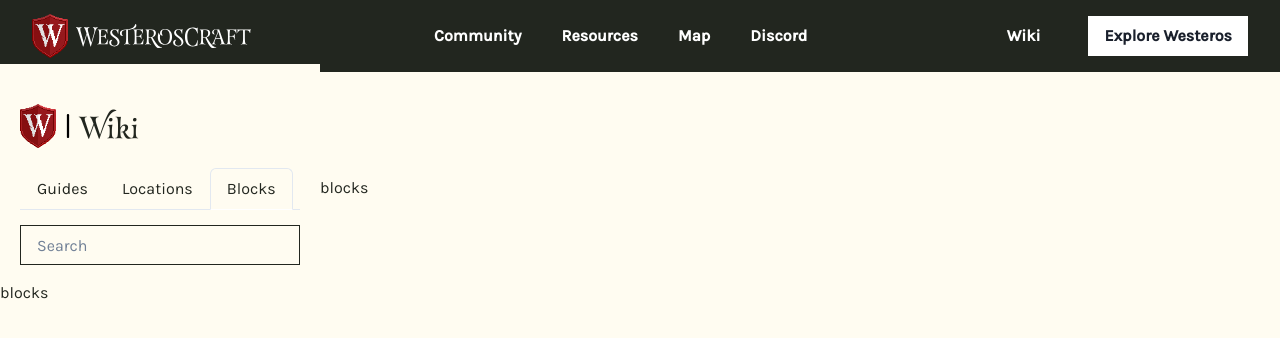
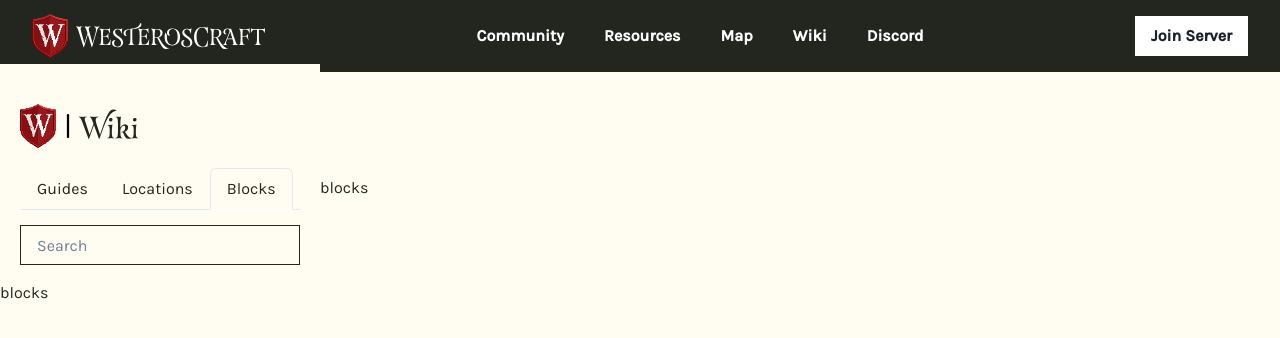
Before and after one commit to WesterosCraft/WesterosCraftWeb, a Next.js app: page /wiki/blocks in a window 1280 px wide. Shown: the top 338 px of the page. Built offline with nearby package versions, Linux system fonts and the light colour scheme.

Commit message:
mobile nav

```diff
--- a/components/FeatureGrid.tsx
+++ b/components/FeatureGrid.tsx
@@ -43,7 +43,8 @@ export const FeatureGrid = ({ features }: FeatureGridProps) => {
             display="grid"
             gridTemplateColumns={{
               base: 'repeat(1, minmax(0, 1fr))',
-              lg: 'repeat(3, minmax(0, 1fr))',
+              sm: 'repeat(2, minmax(0, 1fr))',
+              md: 'repeat(3, minmax(0, 1fr))',
             }}
             gridRowGap="10"
             gridColumnGap="8"
--- a/components/Hero.tsx
+++ b/components/Hero.tsx
@@ -242,7 +242,7 @@ function HeroCarousel({ slides }: { slides: HeroImageSlider[] }) {
                     style={{ objectFit: 'cover' }}
                     src={urlFor(slide?.slideImage).url()}
                     alt={slide?.location?.title ?? 'Westeros Location'}
-                    sizes="50vw"
+                    sizes="80vw"
                   />
                   <Heading size="lg" color="white" position="absolute" bottom="4" left="8">
                     {slide?.location?.title ?? ''}
--- a/components/Navbar/NavContent.tsx
+++ b/components/Navbar/NavContent.tsx
@@ -44,7 +44,7 @@ const MobileNavContext = (props: FlexProps) => {
           ),
         )}
         <Button colorScheme="blue" w="full" size="lg" mt="5">
-          Try for free
+          Join Server
         </Button>
       </NavMenu>
     </>
@@ -71,25 +71,12 @@ const DesktopNavContent = (props: FlexProps) => {
           </Box>
         ))}
       </HStack>
-      <HStack spacing="8" minW="240px" justify="space-between">
-        <NextLink href="/wiki" passHref>
-          <Button
-            variant="ghost"
-            _hover={{
-              bg: 'whiteAlpha.200',
-            }}
-            color="white"
-            fontWeight="bold"
-          >
-            Wiki
-          </Button>
-        </NextLink>
-        <NextLink href="/join" passHref>
-          <Button bg="white" fontWeight="bold">
-            Explore Westeros
-          </Button>
-        </NextLink>
-      </HStack>
+
+      <NextLink href="/join" passHref>
+        <Button bg="white" fontWeight="bold">
+          Join Server
+        </Button>
+      </NextLink>
     </Flex>
   );
 };
--- a/components/Navbar/_data.tsx
+++ b/components/Navbar/_data.tsx
@@ -234,6 +234,16 @@ export const links = [
       _type: 'slug',
       current: 'http://mc.westeroscraft.com/',
     },
+    title: 'Wiki',
+  },
+
+  {
+    _key: '0fb3c9e302f5',
+    _type: 'externalLink',
+    slug: {
+      _type: 'slug',
+      current: 'http://mc.westeroscraft.com/',
+    },
     title: 'Discord',
   },
 ] as Links[];
--- a/components/VideoFeature.tsx
+++ b/components/VideoFeature.tsx
@@ -1,6 +1,6 @@
 /* eslint-disable react/no-unescaped-entities */
 import { useState } from 'react';
-import { Box, Flex, Heading, Text, AspectRatio, Center, Stack } from '@chakra-ui/react';
+import { Box, Heading, Text, AspectRatio, Center, Stack } from '@chakra-ui/react';
 
 import dynamic from 'next/dynamic';
 const ReactPlayer = dynamic(() => import('react-player'), { ssr: false });
@@ -42,8 +42,8 @@ export const VideoFeature = ({
           borderLeftWidth="1px"
           borderRightWidth="1px"
           borderColor="primaryGold"
-          pt={['32', '24']}
-          pb={['32', '24']}
+          pt={['24']}
+          pb={['24']}
           className="container-border"
         >
           <Stack direction="column" align="center">
--- a/pages/index.tsx
+++ b/pages/index.tsx
@@ -44,6 +44,7 @@ export default function Home({ pageData }: { pageData: HeroPageProps }) {
             <Center
               pt="14"
               pb="8"
+              px="4"
               borderLeft="1px"
               borderRight="1px"
               borderBottom="1px"
@@ -65,13 +66,14 @@ export default function Home({ pageData }: { pageData: HeroPageProps }) {
             <Center
               pt="14"
               pb="8"
+              px="4"
               borderLeft="1px"
               borderRight="1px"
               borderBottom="1px"
               borderColor="black"
             >
               <Heading size="2xl">
-                <AnimatedLetters text="Explore the Seven Kingdoms" />
+                <AnimatedLetters text="Explore the Realm" />
               </Heading>
             </Center>
           </Box>
```
Also changed, not shown: components/Navbar/Logo.tsx (+2 -1 lines), components/ServerFeatureGrid.tsx (+15 -12 lines).
